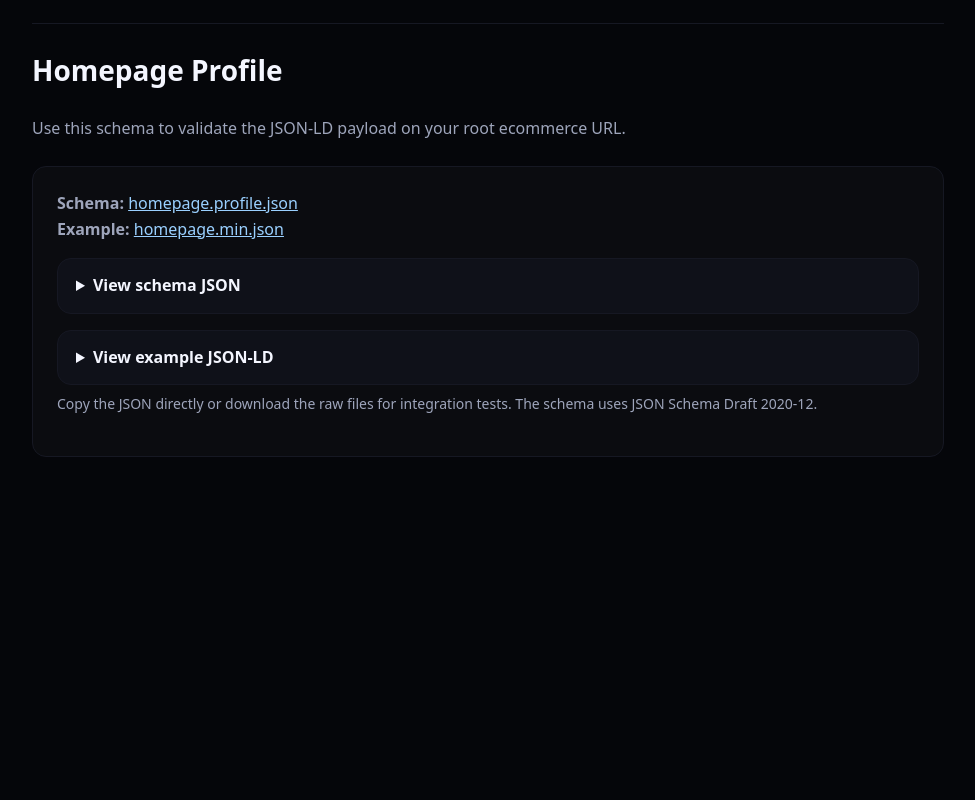
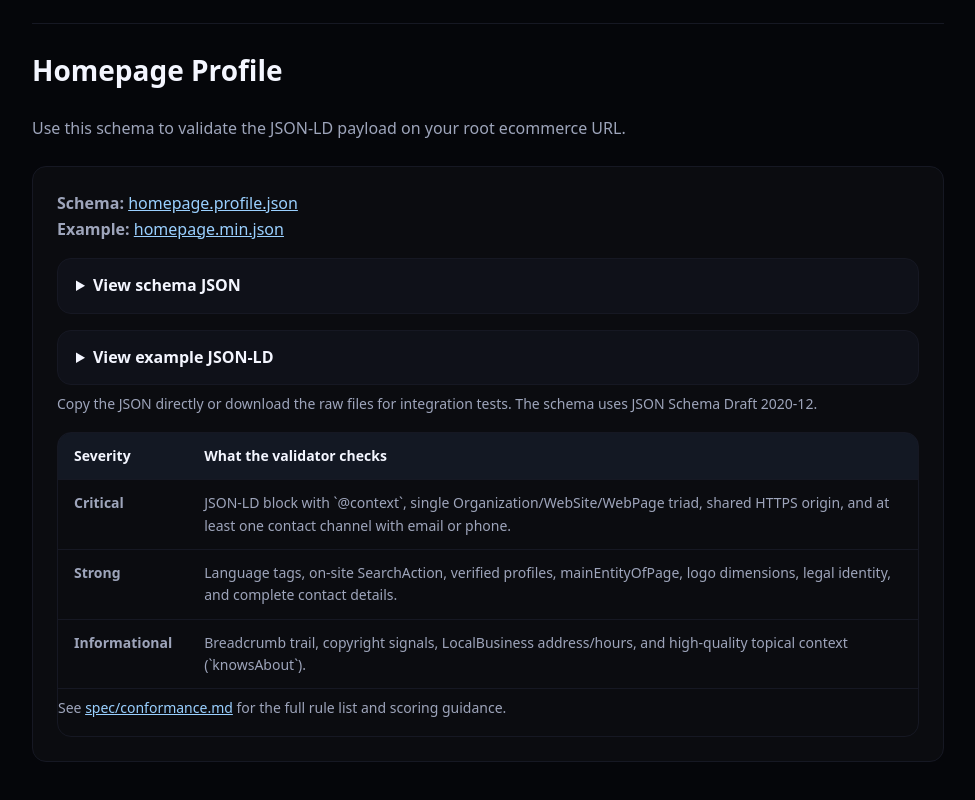
Before and after one commit to DaveedValencia/aifds, a plain HTML site: page docs/schemas/ecommerce/index.html in a window 1280 px wide. Shown: the part 883-1683 px from the top of the page, without its empty margins (152-1127 px from the left). Before the commit the page ends 1404 px from the top, so only its background shows below. Drawn offline with Linux system fonts and the light colour scheme.

Commit message:
added conformance

```diff
--- a/docs/schemas/ecommerce/index.html
+++ b/docs/schemas/ecommerce/index.html
@@ -119,6 +119,30 @@
       color: var(--muted);
       margin-top: 8px;
     }
+    .conformance {
+      margin-top: 16px;
+      border: 1px solid var(--border);
+      border-radius: var(--radius);
+      overflow: hidden;
+    }
+    .conformance table {
+      width: 100%;
+      border-collapse: collapse;
+      color: var(--muted);
+      font-size: 14px;
+    }
+    .conformance th,
+    .conformance td {
+      padding: 12px 16px;
+      border-bottom: 1px solid var(--border);
+      vertical-align: top;
+      text-align: left;
+    }
+    .conformance th {
+      background: rgba(110, 168, 254, 0.08);
+      color: var(--text);
+      font-weight: 600;
+    }
     @media (max-width: 640px) {
       header { padding: 32px 18px 20px; }
       main { padding: 24px 18px 48px; }
@@ -166,6 +190,31 @@
           <pre id="homepage-example" data-source="/examples/ecommerce/homepage.min.json">Loading example…</pre>
         </details>
         <p class="note">Copy the JSON directly or download the raw files for integration tests. The schema uses JSON Schema Draft 2020-12.</p>
+        <div class="conformance">
+          <table>
+            <thead>
+              <tr>
+                <th>Severity</th>
+                <th>What the validator checks</th>
+              </tr>
+            </thead>
+            <tbody>
+              <tr>
+                <td><strong>Critical</strong></td>
+                <td>JSON-LD block with `@context`, single Organization/WebSite/WebPage triad, shared HTTPS origin, and at least one contact channel with email or phone.</td>
+              </tr>
+              <tr>
+                <td><strong>Strong</strong></td>
+                <td>Language tags, on-site SearchAction, verified profiles, mainEntityOfPage, logo dimensions, legal identity, and complete contact details.</td>
+              </tr>
+              <tr>
+                <td><strong>Informational</strong></td>
+                <td>Breadcrumb trail, copyright signals, LocalBusiness address/hours, and high-quality topical context (`knowsAbout`).</td>
+              </tr>
+            </tbody>
+          </table>
+          <p class="note">See <a href="/spec/conformance.md">spec/conformance.md</a> for the full rule list and scoring guidance.</p>
+        </div>
       </div>
     </section>
   </main>
```
